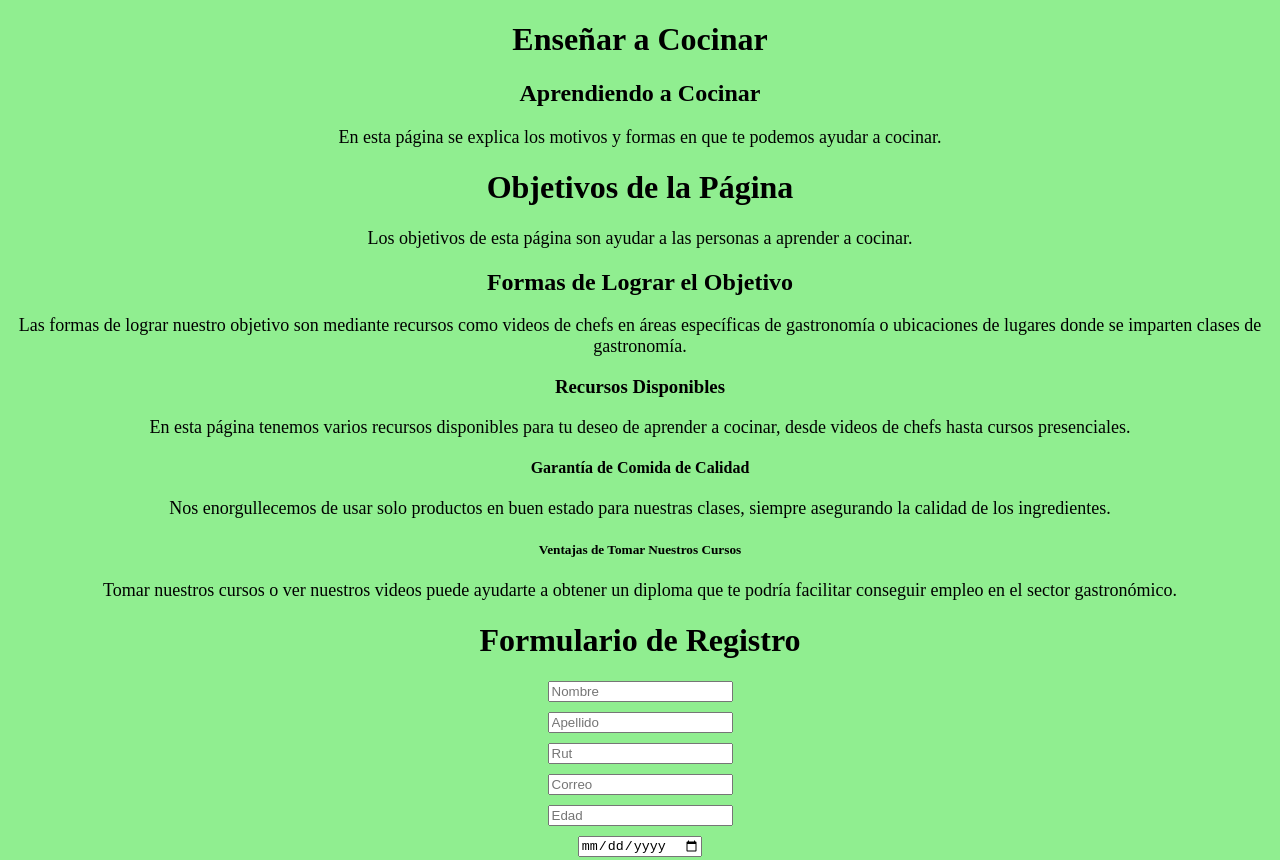
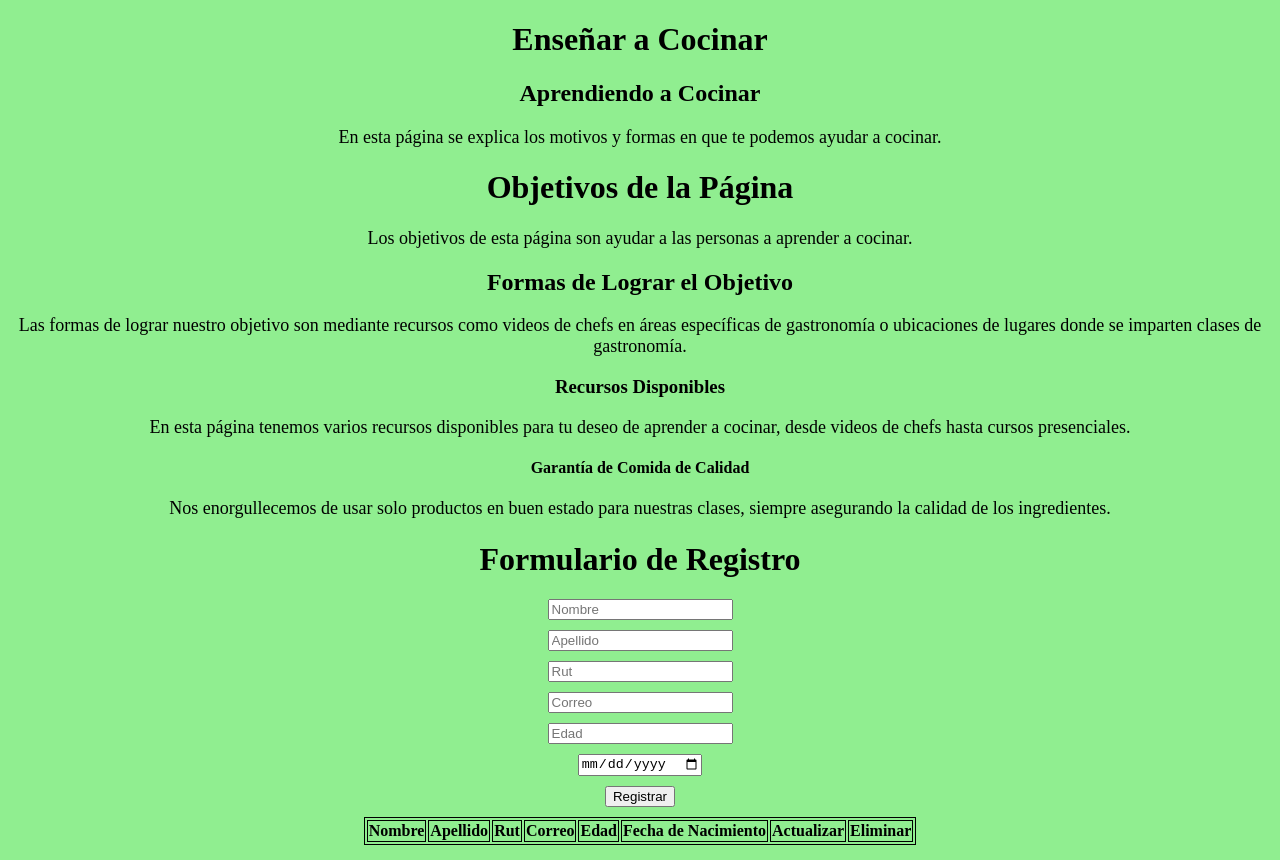
Before and after one commit to nikorai648/firebasepruebafrontend, a plain HTML site: page firebasepruebafrontend/index.html in a window 1280 px wide. Shown: the top 860 px of the page. Drawn offline with Linux system fonts and the light colour scheme; no server answers.

Commit message:
pruebafrontend
se quito una seccion del index.html

```diff
--- a/firebasepruebafrontend/index.html
+++ b/firebasepruebafrontend/index.html
@@ -59,11 +59,9 @@
     <section>
         <h4>Garantía de Comida de Calidad</h4>
         <p>Nos enorgullecemos de usar solo productos en buen estado para nuestras clases, siempre asegurando la calidad de los ingredientes.</p>
-    </section>
 
-    <section>
-        <h5>Ventajas de Tomar Nuestros Cursos</h5>
-        <p>Tomar nuestros cursos o ver nuestros videos puede ayudarte a obtener un diploma que te podría facilitar conseguir empleo en el sector gastronómico.</p>
+
+
     </section>
 
     <h1>Formulario de Registro</h1>
```
